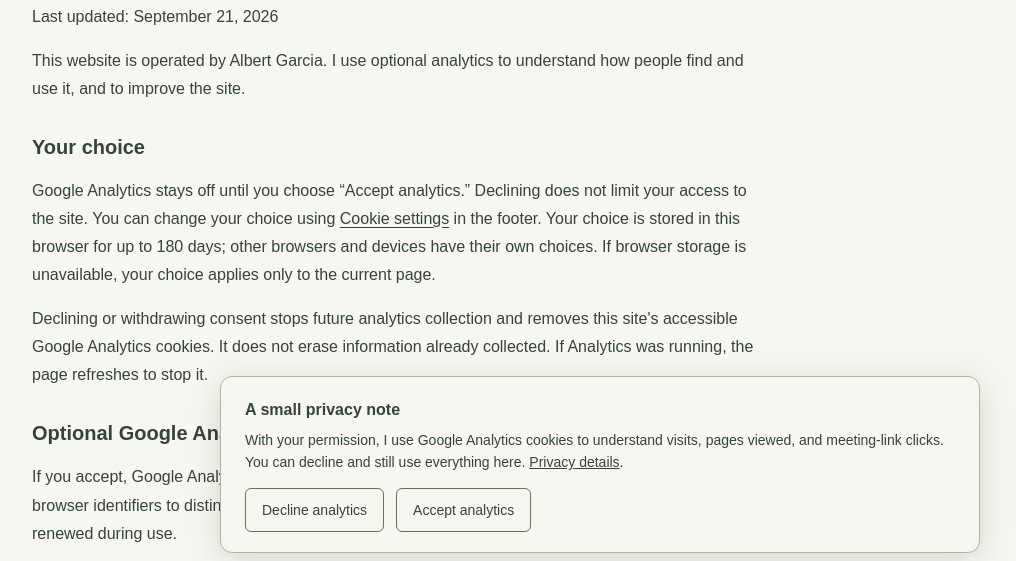
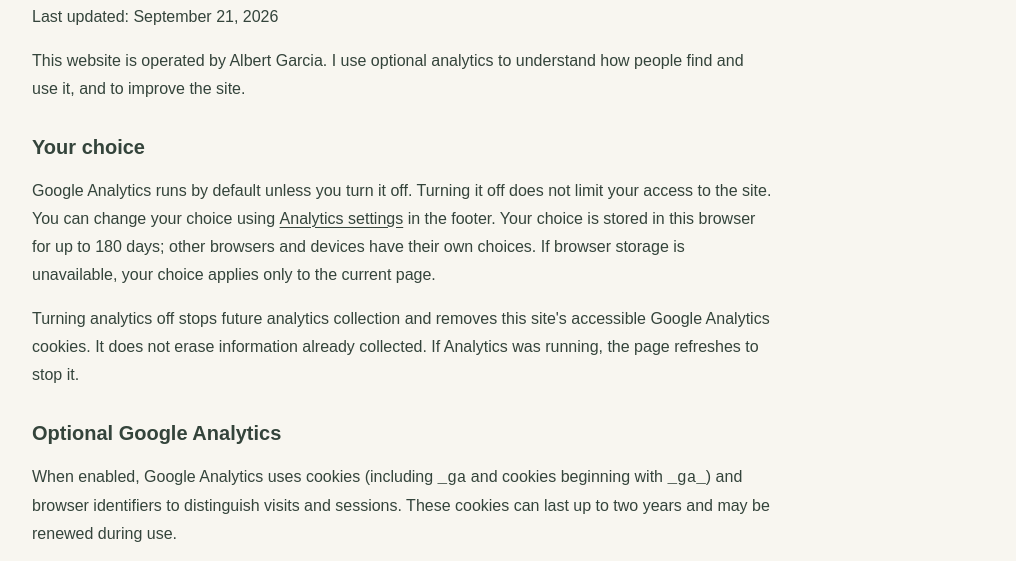
Before and after one commit to algarcia70/albert-garcia-portfolio, a plain HTML site: page privacy/index.html in a window 1280 px wide. Shown: the part 231-792 px from the top of the page, without its empty margins (40-1056 px from the left). Drawn offline with Linux system fonts and the light colour scheme.

Commit message:
Remove automatic analytics banner and retain footer opt-out

```diff
--- a/analytics.js
+++ b/analytics.js
@@ -13,7 +13,7 @@
       var saved = JSON.parse(localStorage.getItem(storageKey));
       if (saved && saved.expires > Date.now() &&
           (saved.choice === 'accepted' || saved.choice === 'declined')) return saved.choice;
-    } catch (_) { /* Storage unavailable: default to no analytics. */ }
+    } catch (_) { /* Storage unavailable: no saved preference. */ }
     return null;
   }
 
@@ -36,10 +36,9 @@
     window.dataLayer = window.dataLayer || [];
     window.gtag = function () { window.dataLayer.push(arguments); };
     window.gtag('consent', 'default', {
-      analytics_storage: 'denied', ad_storage: 'denied',
+      analytics_storage: 'granted', ad_storage: 'denied',
       ad_user_data: 'denied', ad_personalization: 'denied'
     });
-    window.gtag('consent', 'update', { analytics_storage: 'granted' });
     window.gtag('js', new Date());
     window.gtag('config', measurementId, {
       allow_google_signals: false,
@@ -72,11 +71,11 @@
   var panel = document.createElement('section');
   panel.className = 'cookie-notice';
   panel.setAttribute('aria-label', 'Analytics cookie choices');
-  panel.hidden = Boolean(preference);
-  panel.innerHTML = '<div><strong>A small privacy note</strong>' +
-    '<p>With your permission, I use Google Analytics cookies to understand visits, pages viewed, and meeting-link clicks. You can decline and still use everything here. <a href="/privacy/">Privacy details</a>.</p></div>' +
-    '<div class="cookie-actions"><button type="button" data-choice="declined">Decline analytics</button>' +
-    '<button type="button" data-choice="accepted">Accept analytics</button></div>';
+  panel.hidden = true;
+  panel.innerHTML = '<div><strong>Analytics settings</strong>' +
+    '<p>I use Google Analytics cookies to understand visits, pages viewed, and meeting-link clicks. You can turn analytics off and still use everything here. <a href="/privacy/">Privacy details</a>.</p></div>' +
+    '<div class="cookie-actions"><button type="button" data-choice="declined">Turn analytics off</button>' +
+    '<button type="button" data-choice="accepted">Turn analytics on</button></div>';
   document.body.appendChild(panel);
   panel.querySelectorAll('[data-choice]').forEach(function (button) {
     button.addEventListener('click', function () { choose(button.dataset.choice); });
@@ -89,7 +88,7 @@
       panel.querySelector('button').focus();
     });
   });
-  if (preference === 'accepted') startAnalytics();
+  if (preference !== 'declined') startAnalytics();
   else {
     window['ga-disable-' + measurementId] = true;
     clearAnalyticsCookies();
--- a/privacy/index.html
+++ b/privacy/index.html
@@ -6,17 +6,17 @@
 <link rel="canonical" href="https://al-garcia.com/privacy/">
 <link rel="icon" href="/assets/favicon.svg" type="image/svg+xml">
 <link rel="stylesheet" href="/home.css"><link rel="stylesheet" href="/privacy.css">
-<script defer src="/analytics.js?v=consent-v1"></script>
+<script defer src="/analytics.js?v=preferences-v2"></script>
 </head><body><a class="skip-link" href="#main">Skip to content</a><div class="shell">
 <header><a class="name" href="/">Albert Garcia<span aria-hidden="true">.</span></a></header>
 <main id="main" class="privacy-main"><h1>Privacy, simply.</h1>
 <p>Last updated: September 21, 2026</p>
 <p>This website is operated by Albert Garcia. I use optional analytics to understand how people find and use it, and to improve the site.</p>
 <h2>Your choice</h2>
-<p>Google Analytics stays off until you choose “Accept analytics.” Declining does not limit your access to the site. You can change your choice using <button class="cookie-settings" type="button" data-cookie-settings hidden>Cookie settings</button> in the footer. Your choice is stored in this browser for up to 180 days; other browsers and devices have their own choices. If browser storage is unavailable, your choice applies only to the current page.</p>
-<p>Declining or withdrawing consent stops future analytics collection and removes this site's accessible Google Analytics cookies. It does not erase information already collected. If Analytics was running, the page refreshes to stop it.</p>
+<p>Google Analytics runs by default unless you turn it off. Turning it off does not limit your access to the site. You can change your choice using <button class="cookie-settings" type="button" data-cookie-settings hidden>Analytics settings</button> in the footer. Your choice is stored in this browser for up to 180 days; other browsers and devices have their own choices. If browser storage is unavailable, your choice applies only to the current page.</p>
+<p>Turning analytics off stops future analytics collection and removes this site's accessible Google Analytics cookies. It does not erase information already collected. If Analytics was running, the page refreshes to stop it.</p>
 <h2>Optional Google Analytics</h2>
-<p>If you accept, Google Analytics uses cookies (including <code>_ga</code> and cookies beginning with <code>_ga_</code>) and browser identifiers to distinguish visits and sessions. These cookies can last up to two years and may be renewed during use.</p>
+<p>When enabled, Google Analytics uses cookies (including <code>_ga</code> and cookies beginning with <code>_ga_</code>) and browser identifiers to distinguish visits and sessions. These cookies can last up to two years and may be renewed during use.</p>
 <ul><li>Information collected includes pages viewed, time and activity on the site, referring websites, browser and device details, and approximate location.</li><li>Clicks on “Request a meeting” are counted. A click does not mean a meeting was booked, and this tracking does not collect your appointment details.</li><li>Google processes your IP address to derive approximate location; Google Analytics 4 does not log or store the IP address.</li></ul>
 <p>Analytics data is sent to Google and used for site reports, including weekly reports emailed to me. This setup does not intentionally send names, email addresses, or phone numbers to Analytics. Google signals and advertising personalization are disabled.</p>
 <p>Read <a href="https://policies.google.com/technologies/partner-sites">how Google uses information from sites that use its services</a> and <a href="https://support.google.com/analytics/answer/6004245">Google Analytics data safeguards</a>.</p>
@@ -25,5 +25,5 @@
 <p>If you follow a meeting, video, social, or other external link, the destination service has its own privacy practices. Sending me an email or requesting a meeting shares the information you provide so I can respond.</p>
 <h2>Questions</h2>
 <p>For privacy questions or requests about information you have shared with me, contact <a href="mailto:me@al-garcia.com">me@al-garcia.com</a>.</p>
-</main><footer><span>© 2026 Albert Garcia</span><div class="privacy-links"><a href="/">Home</a><button class="cookie-settings" type="button" data-cookie-settings hidden>Cookie settings</button></div></footer>
+</main><footer><span>© 2026 Albert Garcia</span><div class="privacy-links"><a href="/">Home</a><button class="cookie-settings" type="button" data-cookie-settings hidden>Analytics settings</button></div></footer>
 </div></body></html>
```
Also changed, not shown: index.html (+3 -3 lines), pro/index.html (+3 -3 lines).
